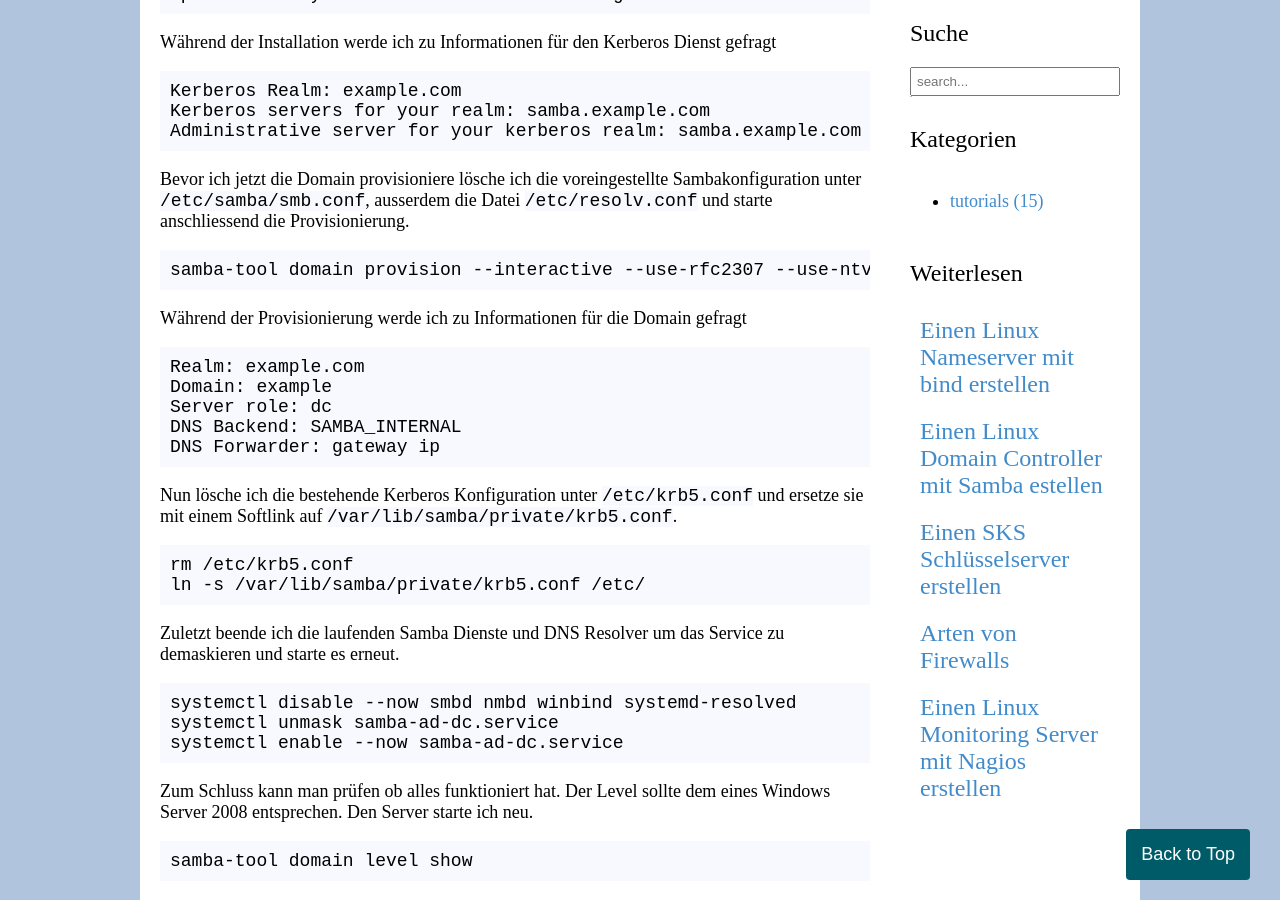
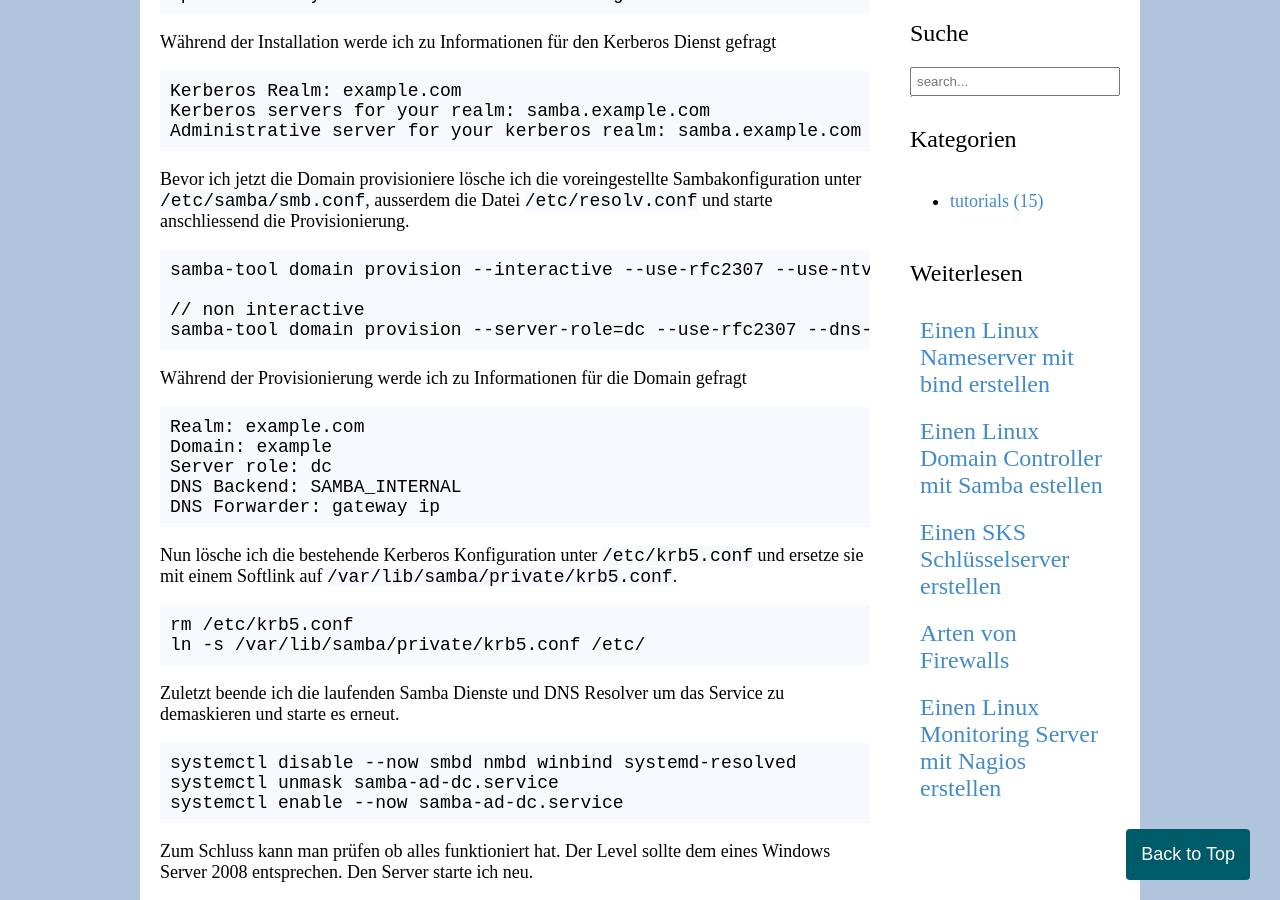
Before and after one commit to zarat/zarat.github.io, a Jekyll site: the page built from _posts/2018-06-04-samba-domain-controller.markdown, in a window 1280 px wide and 900 px high, scrolled down 989 px. Built offline with Jekyll 4.4.1, drawn with Linux system fonts in a browser that asks for light colours.

Commit message:
Update 2018-06-04-samba-domain-controller.markdown

```diff
--- a/_posts/2018-06-04-samba-domain-controller.markdown
+++ b/_posts/2018-06-04-samba-domain-controller.markdown
@@ -53,6 +53,9 @@
 
 <pre>
 samba-tool domain provision --interactive --use-rfc2307 --use-ntvfs
+
+// non interactive
+samba-tool domain provision --server-role=dc --use-rfc2307 --dns-backend=SAMBA_INTERNAL --realm=EXAMPLE.COM --domain=EXAMPLE --adminpass=Passw0rd
 </pre>
 
 Während der Provisionierung werde ich zu Informationen für die Domain gefragt
```
